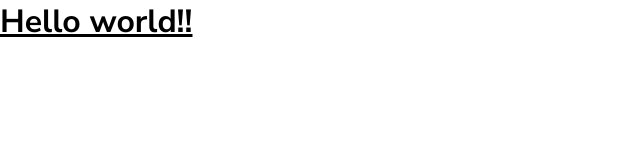
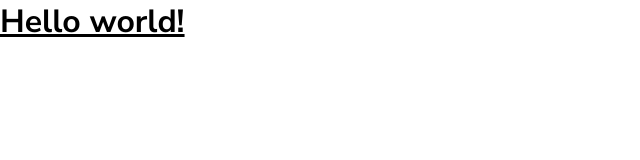
Before and after one commit to tishasheth04/ProjectManagementTool, a React (Vite) app in the folder client/: page / in a window 1280 px wide. Shown: the top 160 px of the page, without its empty margins (0-640 px from the left). Built offline with nearby package versions, Linux system fonts and the light colour scheme.

Commit message:
Testing pt.2

```diff
--- a/client/src/pages/Login.jsx
+++ b/client/src/pages/Login.jsx
@@ -3,7 +3,7 @@ import React from 'react'
 const Login = () => {
     return (
         <h1 className="text-3xl font-bold underline">
-            Hello world!!
+            Hello world!
         </h1>
     )
 
```
